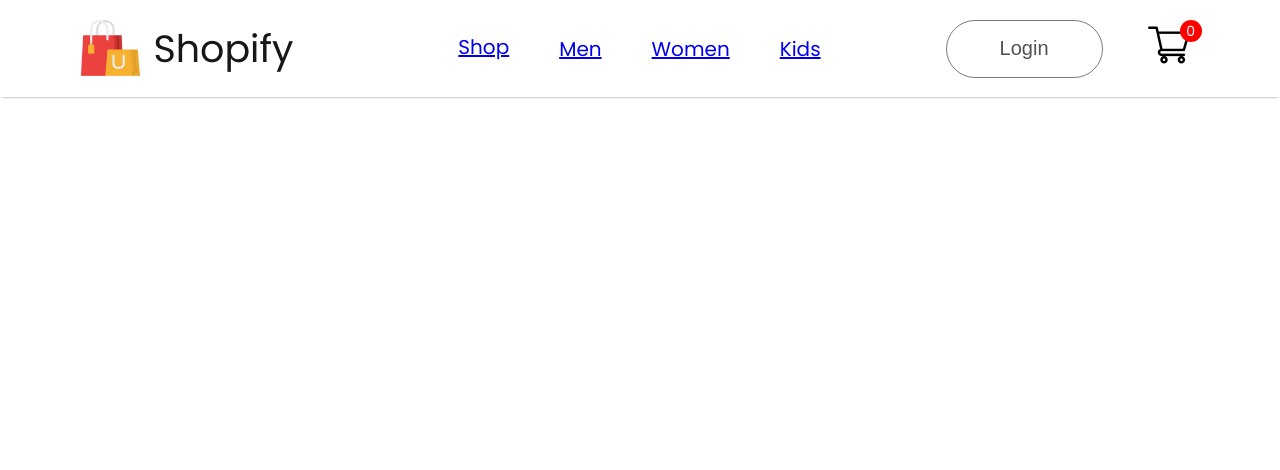
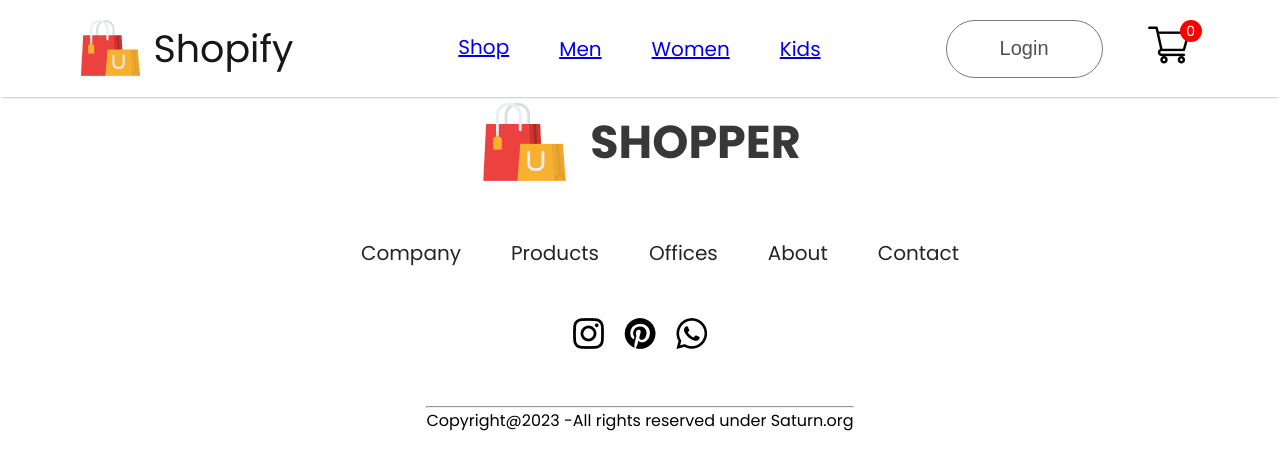
Before and after one commit to Shashikumar-ezhilarasu/E-commerce-frontend, a React (Create React App) app: page /login in a window 1280 px wide. Shown: the top 470 px of the page. Built offline with nearby package versions, Linux system fonts and the light colour scheme.

Commit message:
Added footer

```diff
--- a/src/App.js
+++ b/src/App.js
@@ -7,6 +7,7 @@
 import Cart from './Pages/Cart';
 import Loginsignup from './Pages/Loginsignup';
 import Shop from './Pages/Shop.jsx';
+import Footer from './Components/Footer/Footer.jsx';
 function App() {
   return (
     <div >
@@ -24,7 +25,7 @@
         <Route path='/cart' element={<Cart/>}/>
         <Route path='/login' element={<Loginsignup/>}/>
       </Routes>
-
+      <Footer/>
 
       </BrowserRouter>
     </div>
--- /dev/null
+++ b/src/Components/Footer/Footer.css
@@ -0,0 +1,59 @@
+.footer{
+    display: flex;
+    flex-direction: column;
+    justify-content: center;
+    align-items: center;
+    gap: 50px;
+}
+.footer-logo{
+    display:flex;
+    align-items: center;
+    gap:20px;
+
+}
+.footer-logo p{
+    color:#383838;
+    font-size: 46px;
+    font-weight: 700;
+}
+
+.footer-links{
+    display: flex;
+    list-style: none;
+    gap:50px;
+    color:#252525;
+    font-size: 20px;
+
+}
+.footer-links li{
+    cursor:pointer;
+
+}
+.footer-social-icon{
+    display: flex;
+    gap:20px;
+
+}
+.footer-icon-container{
+    padding: 10px;
+    padding-bottom: 6px;
+    background: #fbfbfb;
+    border:1px solod #ebebeb;
+}
+.footer-copyright{
+    display:flex;
+    flex-direction: column;
+    align-items:center;
+    gap:30px;
+    margin-bottom: 30px;
+    color: #101010;
+    font-size: 20px;
+}
+.footer-compyright hr{
+    width:80%;
+    border:none;
+    border-radius: 10px;
+    height:3px;
+    background: #c7c7c7;
+
+}
--- /dev/null
+++ b/src/Components/Footer/Footer.jsx
@@ -0,0 +1,41 @@
+import React from 'react'
+import './Footer.css'
+import footer_logo from '../Assets/logo_big.png'
+import instagram_icon from '../Assets/instagram_icon.png'
+import pintester_icon from '../Assets/pintester_icon.png'
+import whatsapp_icon from '../Assets/whatsapp_icon.png'
+const Footer = () => {
+  return (
+    <div className='footer'>
+      <div className="footer-logo">
+        <img src={footer_logo} alt="" />
+        <p>SHOPPER</p>
+
+      </div>
+      <ul className='footer-links'>
+        <li>Company</li>
+        <li>Products</li>
+        <li>Offices</li>
+        <li>About</li>
+        <li>Contact</li>
+      </ul>
+      <div className='footer-social-icon'>
+        <div className="footer-icons-container">
+            <img src={instagram_icon} alt="" />
+        </div>
+        <div className="footer-icons-container">
+            <img src={pintester_icon} alt="" />
+        </div>
+        <div className="footer-icons-container">
+            <img src={whatsapp_icon} alt="" />
+        </div>
+      </div>
+      <div className="footer-copy-right">
+        <hr />
+        <p>Copyright@2023 -All rights reserved under Saturn.org</p>
+      </div>
+    </div>
+  )
+}
+
+export default Footer
```
